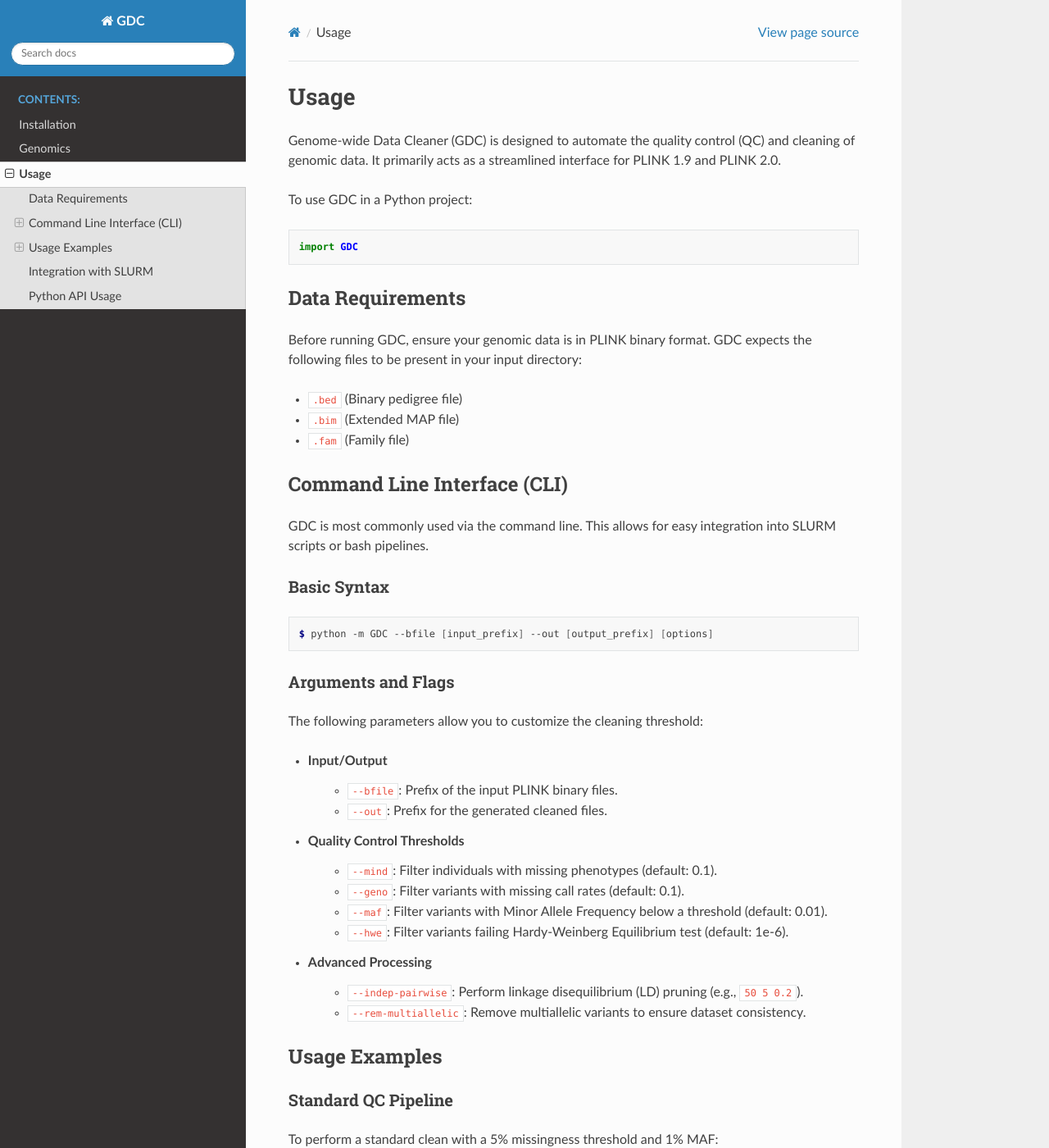
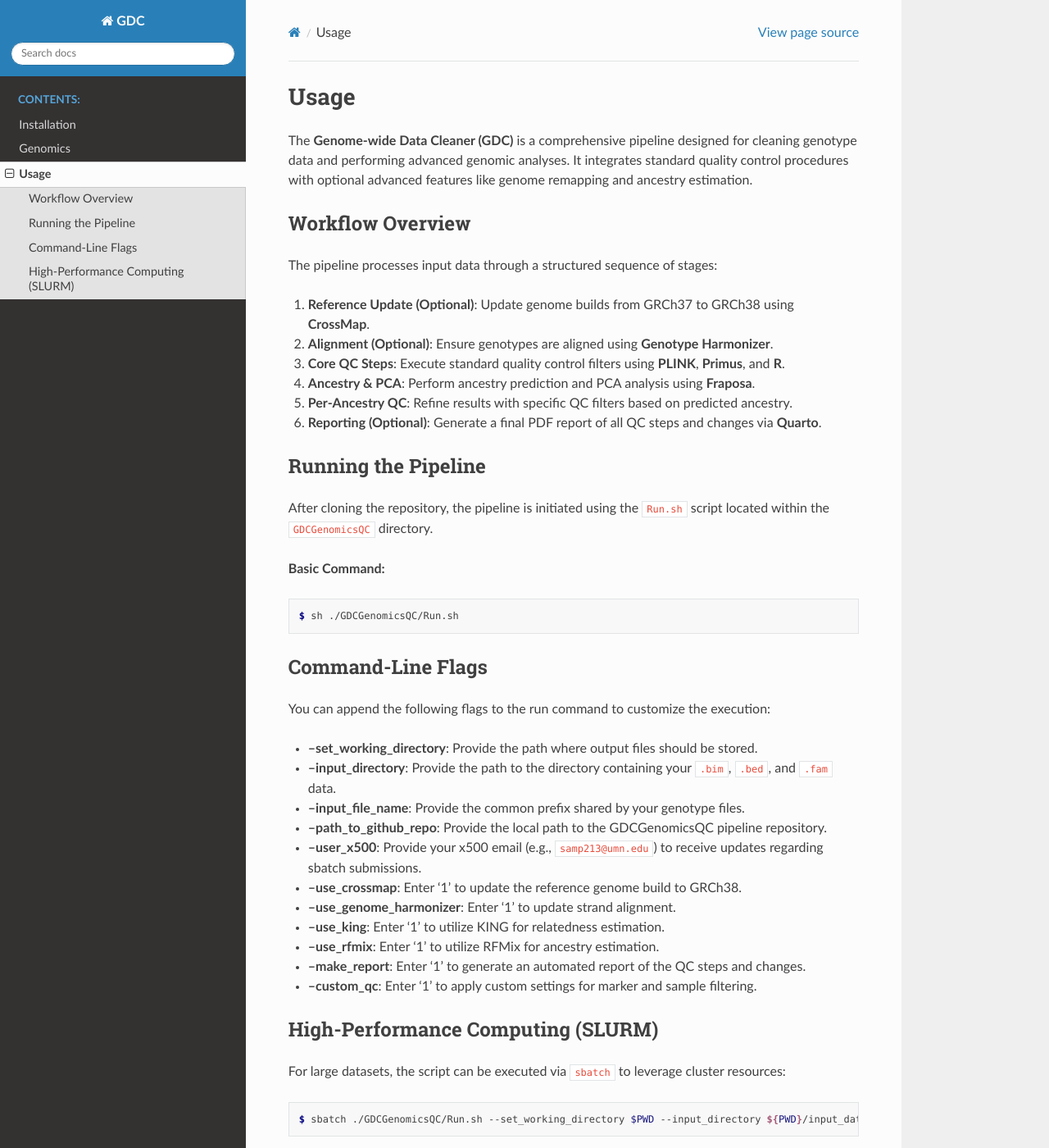
Before and after one commit to and02709/GDC, a Sphinx documentation site: the page built from docs/usage.rst, in a window 1280 px wide and 1400 px high. Shown: the whole window at 82% size. Built offline with Sphinx 7.4.7 and the Read the Docs theme 3.1.0, drawn with Linux system fonts in a browser that asks for light colours; pages that are not in the unit, such as notebooks, are missing from menus; some of the changed text lies outside the part shown.

Commit message:
Update usage.rst

```diff
--- a/docs/usage.rst
+++ b/docs/usage.rst
@@ -2,106 +2,55 @@
 Usage
 =====
 
-Genome-wide Data Cleaner (GDC) is designed to automate the quality control (QC) and cleaning of genomic data. It primarily acts as a streamlined interface for PLINK 1.9 and PLINK 2.0.
+The **Genome-wide Data Cleaner (GDC)** is a comprehensive pipeline designed for cleaning genotype data and performing advanced genomic analyses. It integrates standard quality control procedures with optional advanced features like genome remapping and ancestry estimation.
 
-To use GDC in a Python project:
-
-.. code-block:: python
-
-    import GDC
-
-Data Requirements
+Workflow Overview
 -----------------
 
-Before running GDC, ensure your genomic data is in PLINK binary format. GDC expects the following files to be present in your input directory:
+The pipeline processes input data through a structured sequence of stages:
 
-* ``.bed`` (Binary pedigree file)
-* ``.bim`` (Extended MAP file)
-* ``.fam`` (Family file)
 
-Command Line Interface (CLI)
-----------------------------
 
-GDC is most commonly used via the command line. This allows for easy integration into SLURM scripts or bash pipelines.
+1.  **Reference Update (Optional)**: Update genome builds from GRCh37 to GRCh38 using **CrossMap**.
+2.  **Alignment (Optional)**: Ensure genotypes are aligned using **Genotype Harmonizer**.
+3.  **Core QC Steps**: Execute standard quality control filters using **PLINK**, **Primus**, and **R**.
+4.  **Ancestry & PCA**: Perform ancestry prediction and PCA analysis using **Fraposa**.
+5.  **Per-Ancestry QC**: Refine results with specific QC filters based on predicted ancestry.
+6.  **Reporting (Optional)**: Generate a final PDF report of all QC steps and changes via **Quarto**.
 
-Basic Syntax
-~~~~~~~~~~~~
+Running the Pipeline
+--------------------
+
+After cloning the repository, the pipeline is initiated using the ``Run.sh`` script located within the ``GDCGenomicsQC`` directory.
+
+**Basic Command:**
 
 .. code-block:: console
 
-    $ python -m GDC --bfile [input_prefix] --out [output_prefix] [options]
+    $ sh ./GDCGenomicsQC/Run.sh
 
-Arguments and Flags
-~~~~~~~~~~~~~~~~~~~
+Command-Line Flags
+------------------
 
-The following parameters allow you to customize the cleaning threshold:
+You can append the following flags to the run command to customize the execution:
 
-* **Input/Output**
-    * ``--bfile``: Prefix of the input PLINK binary files.
-    * ``--out``: Prefix for the generated cleaned files.
+* **--set_working_directory**: Provide the path where output files should be stored.
+* **--input_directory**: Provide the path to the directory containing your ``.bim``, ``.bed``, and ``.fam`` data.
+* **--input_file_name**: Provide the common prefix shared by your genotype files.
+* **--path_to_github_repo**: Provide the local path to the GDCGenomicsQC pipeline repository.
+* **--user_x500**: Provide your x500 email (e.g., ``samp213@umn.edu``) to receive updates regarding sbatch submissions.
+* **--use_crossmap**: Enter '1' to update the reference genome build to GRCh38.
+* **--use_genome_harmonizer**: Enter '1' to update strand alignment.
+* **--use_king**: Enter '1' to utilize KING for relatedness estimation.
+* **--use_rfmix**: Enter '1' to utilize RFMix for ancestry estimation.
+* **--make_report**: Enter '1' to generate an automated report of the QC steps and changes.
+* **--custom_qc**: Enter '1' to apply custom settings for marker and sample filtering.
 
-* **Quality Control Thresholds**
-    * ``--mind``: Filter individuals with missing phenotypes (default: 0.1).
-    * ``--geno``: Filter variants with missing call rates (default: 0.1).
-    * ``--maf``: Filter variants with Minor Allele Frequency below a threshold (default: 0.01).
-    * ``--hwe``: Filter variants failing Hardy-Weinberg Equilibrium test (default: 1e-6).
+High-Performance Computing (SLURM)
+----------------------------------
 
-* **Advanced Processing**
-    * ``--indep-pairwise``: Perform linkage disequilibrium (LD) pruning (e.g., ``50 5 0.2``).
-    * ``--rem-multiallelic``: Remove multiallelic variants to ensure dataset consistency.
-
-Usage Examples
---------------
-
-Standard QC Pipeline
-~~~~~~~~~~~~~~~~~~~~
-
-To perform a standard clean with a 5% missingness threshold and 1% MAF:
+For large datasets, the script can be executed via ``sbatch`` to leverage cluster resources:
 
 .. code-block:: console
 
-    $ python -m GDC --bfile raw_data --out clean_data --mind 0.05 --geno 0.05 --maf 0.01
-
-LD Pruning and Multiallelic Removal
-~~~~~~~~~~~~~~~~~~~~~~~~~~~~~~~~~~~
-
-For datasets intended for PCA or relatedness testing, you may want to prune for LD and clean the variant types:
-
-.. code-block:: console
-
-    $ python -m GDC --bfile raw_data --out pruned_data --indep-pairwise 50 5 0.2 --rem-multiallelic
-
-Integration with SLURM
-----------------------
-
-For large-scale university research projects, GDC can be included in a batch script.
-
-.. code-block:: bash
-
-    #!/bin/bash
-    #SBATCH --job-name=GDC_QC
-    #SBATCH --output=GDC_QC_%j.log
-    #SBATCH --mem=8gb
-    #SBATCH --cpus-per-task=1
-
-    # Load necessary modules (if applicable)
-    # module load plink
-
-    python -m GDC --bfile my_dataset --out my_dataset_cleaned --maf 0.05 --rem-multiallelic
-
-Python API Usage
-----------------
-
-You can also call the GDC cleaning logic directly within Python scripts for more complex bioinformatics workflows:
-
-.. code-block:: python
-
-    from GDC import gdc_clean
-
-    gdc_clean(
-        bfile="my_study_data",
-        out="cleaned_output",
-        maf=0.01,
-        geno=0.05,
-        rem_multiallelic=True
-    )
+    $ sbatch ./GDCGenomicsQC/Run.sh --set_working_directory $PWD --input_directory ${PWD}/input_data --input_file_name study_stem
```
